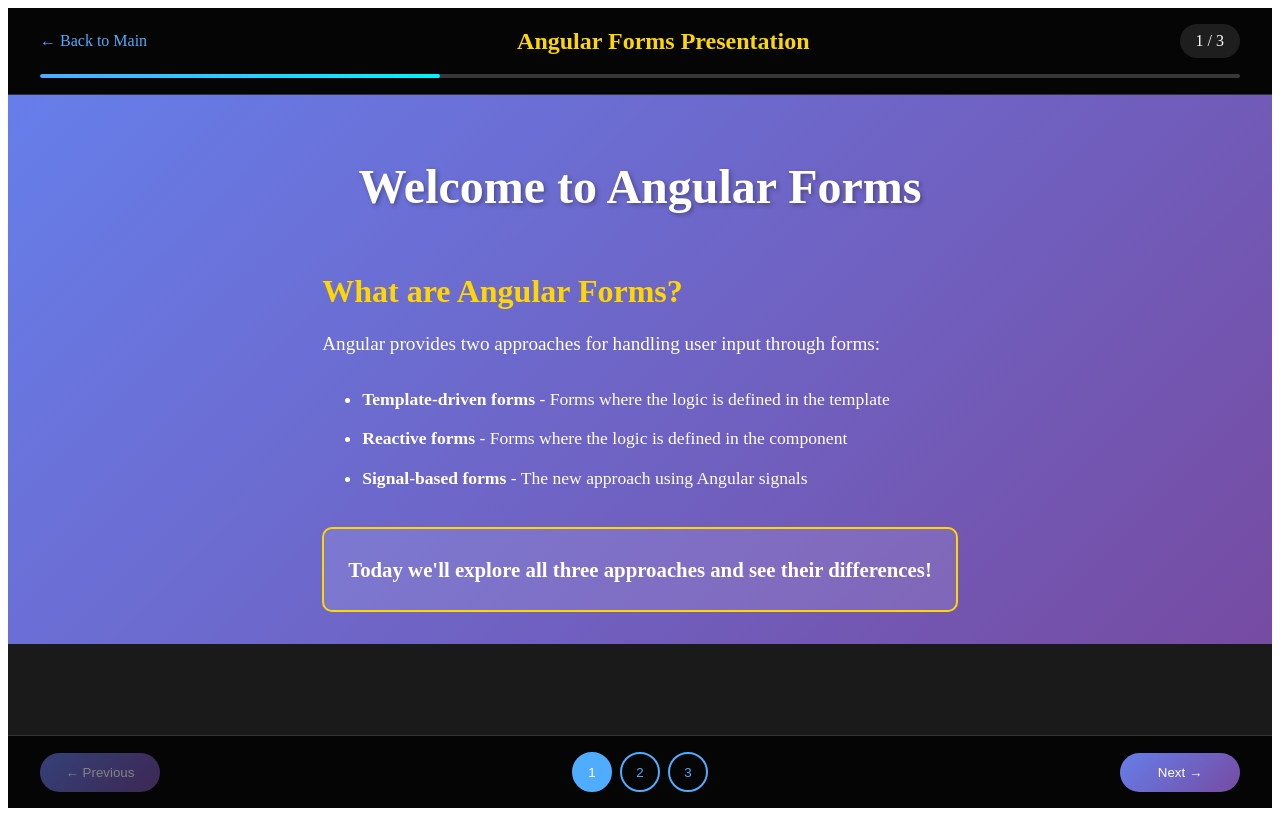
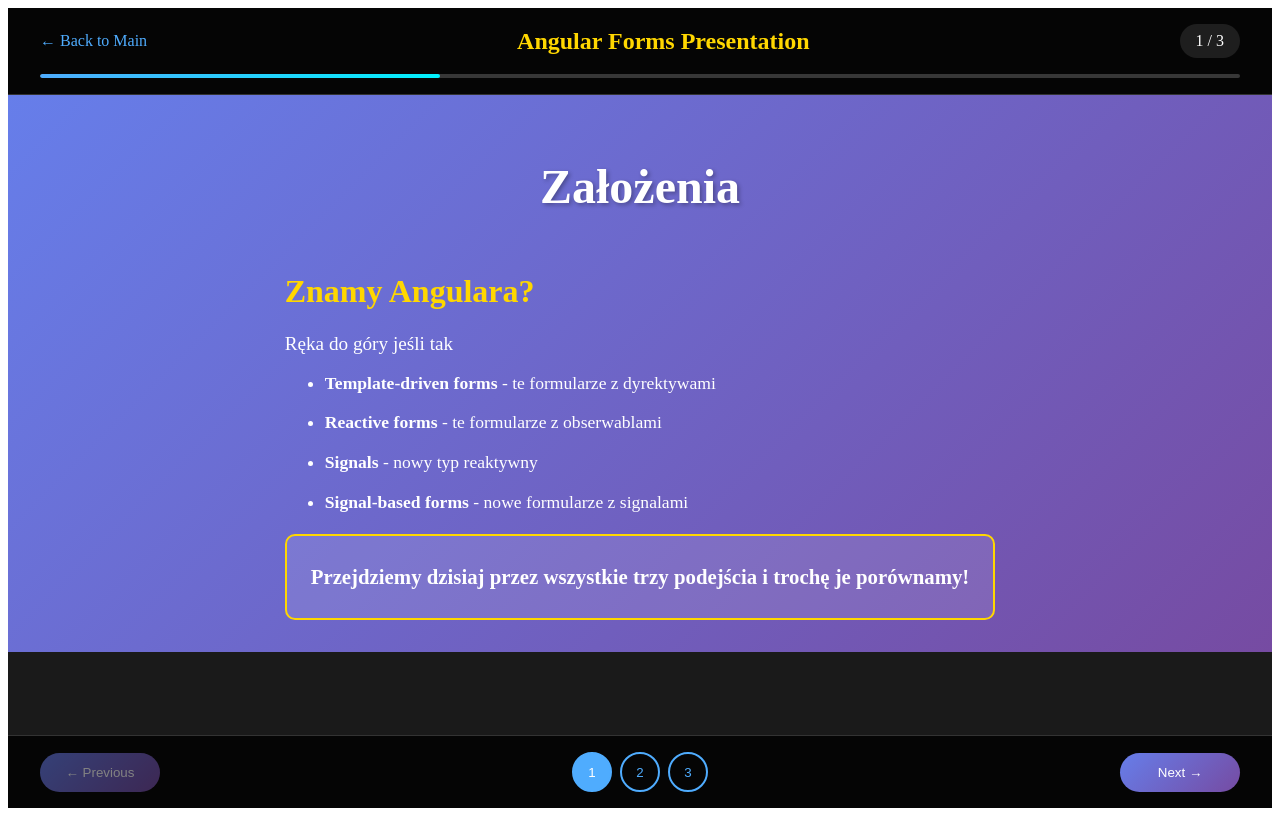
Before and after one commit to superdyzio/angular-forms-showdown, an Angular app: page /slideshow/1 in a window 1280 px wide. Built offline with nearby package versions, Linux system fonts and the light colour scheme.

Commit message:
slide1: assumptions

```diff
--- /dev/null
+++ b/src/app/slides/01-assumptions/assumptions-slide.component.html
@@ -0,0 +1,16 @@
+<div class="slide-container">
+  <h1>Założenia</h1>
+  <div class="slide-content">
+    <h2>Znamy Angulara?</h2>
+    <p>Ręka do góry jeśli tak</p>
+    <ul>
+      <li><strong>Template-driven forms</strong> - te formularze z dyrektywami</li>
+      <li><strong>Reactive forms</strong> - te formularze z obserwablami</li>
+      <li><strong>Signals</strong> - nowy typ reaktywny</li>
+      <li><strong>Signal-based forms</strong> - nowe formularze z signalami</li>
+    </ul>
+    <div class="highlight-box">
+      <p>Przejdziemy dzisiaj przez wszystkie trzy podejścia i trochę je porównamy!</p>
+    </div>
+  </div>
+</div>
--- a/src/app/slides/slide1/slide1.component.scss
+++ b/src/app/slides/01-assumptions/assumptions-slide.component.scss
@@ -1,5 +1,6 @@
 :host {
   width: 100%;
+  height: 100%;
 }
 
 .slide-container {
@@ -26,20 +27,20 @@ h1 {
 
 h2 {
   font-size: 2rem;
-  margin-bottom: 1rem;
+  margin-bottom: 0.5rem;
   color: #ffd700;
 }
 
 p {
   font-size: 1.2rem;
   line-height: 1.6;
-  margin-bottom: 1rem;
+  margin-bottom: 0.5rem;
 }
 
 ul {
   font-size: 1.1rem;
   line-height: 1.8;
-  margin: 1.5rem 0;
+  margin: 0.5rem 0;
 }
 
 li {
@@ -51,7 +52,7 @@ li {
   border: 2px solid #ffd700;
   border-radius: 10px;
   padding: 1.5rem;
-  margin-top: 2rem;
+  margin-top: 1rem;
   text-align: center;
 }
 
--- a/src/app/slides/slide1/slide1.component.html
+++ /dev/null
@@ -1,15 +0,0 @@
-<div class="slide-container">
-  <h1>Welcome to Angular Forms</h1>
-  <div class="slide-content">
-    <h2>What are Angular Forms?</h2>
-    <p>Angular provides two approaches for handling user input through forms:</p>
-    <ul>
-      <li><strong>Template-driven forms</strong> - Forms where the logic is defined in the template</li>
-      <li><strong>Reactive forms</strong> - Forms where the logic is defined in the component</li>
-      <li><strong>Signal-based forms</strong> - The new approach using Angular signals</li>
-    </ul>
-    <div class="highlight-box">
-      <p>Today we'll explore all three approaches and see their differences!</p>
-    </div>
-  </div>
-</div>
--- a/src/app/slides/slides.routes.ts
+++ b/src/app/slides/slides.routes.ts
@@ -1,11 +1,11 @@
 import { Routes } from '@angular/router';
-import { Slide1Component } from './slide1/slide1.component';
+import { AssumptionsSlideComponent } from './01-assumptions/assumptions-slide.component';
 import { Slide2Component } from './slide2/slide2.component';
 import { Slide3Component } from './slide3/slide3.component';
 
 export const slidesRoutes: Routes = [
   { path: '', redirectTo: '1', pathMatch: 'full' },
-  { path: '1', component: Slide1Component },
+  { path: '1', component: AssumptionsSlideComponent },
   { path: '2', component: Slide2Component },
   { path: '3', component: Slide3Component },
   { path: '**', redirectTo: '1' }
```
Also changed, not shown: src/app/slides/01-assumptions/assumptions-slide.component.ts (added, +11 -0 lines), src/app/slides/slide1/slide1.component.ts (deleted, +0 -11 lines).
